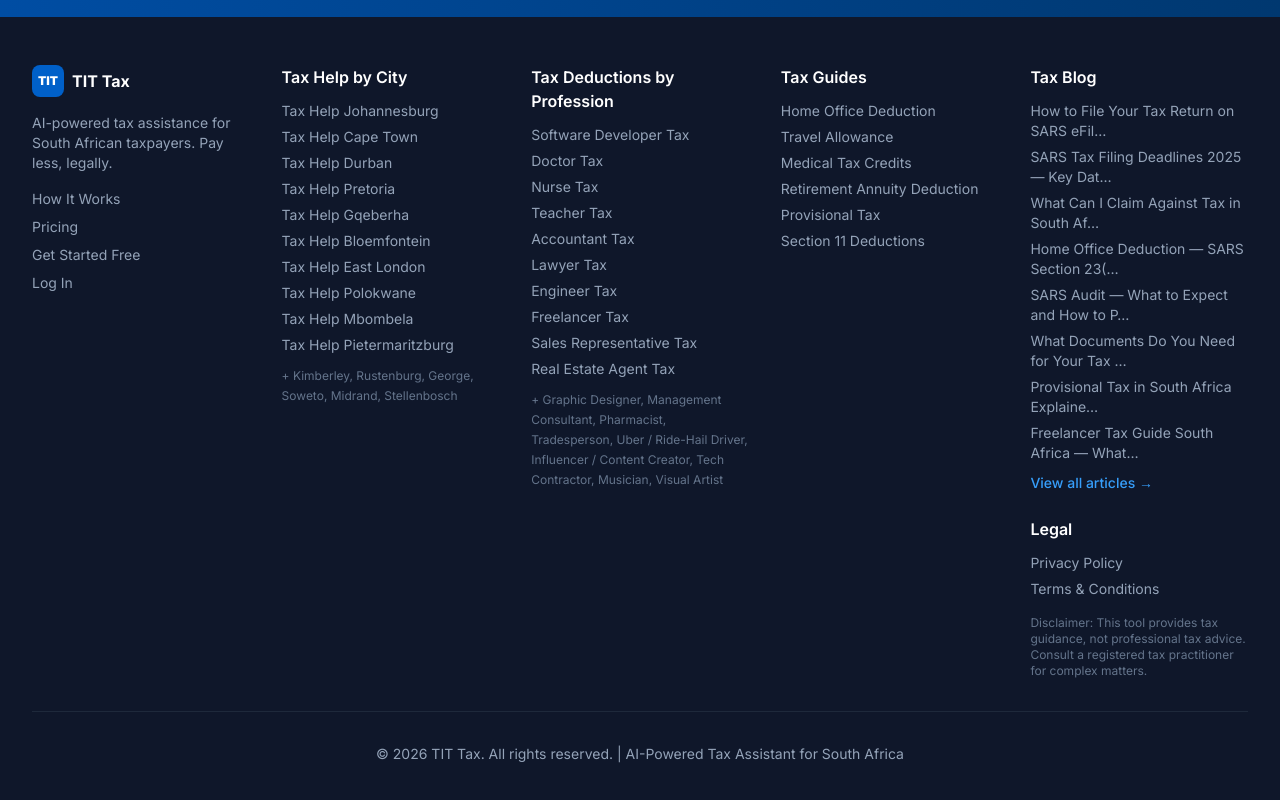
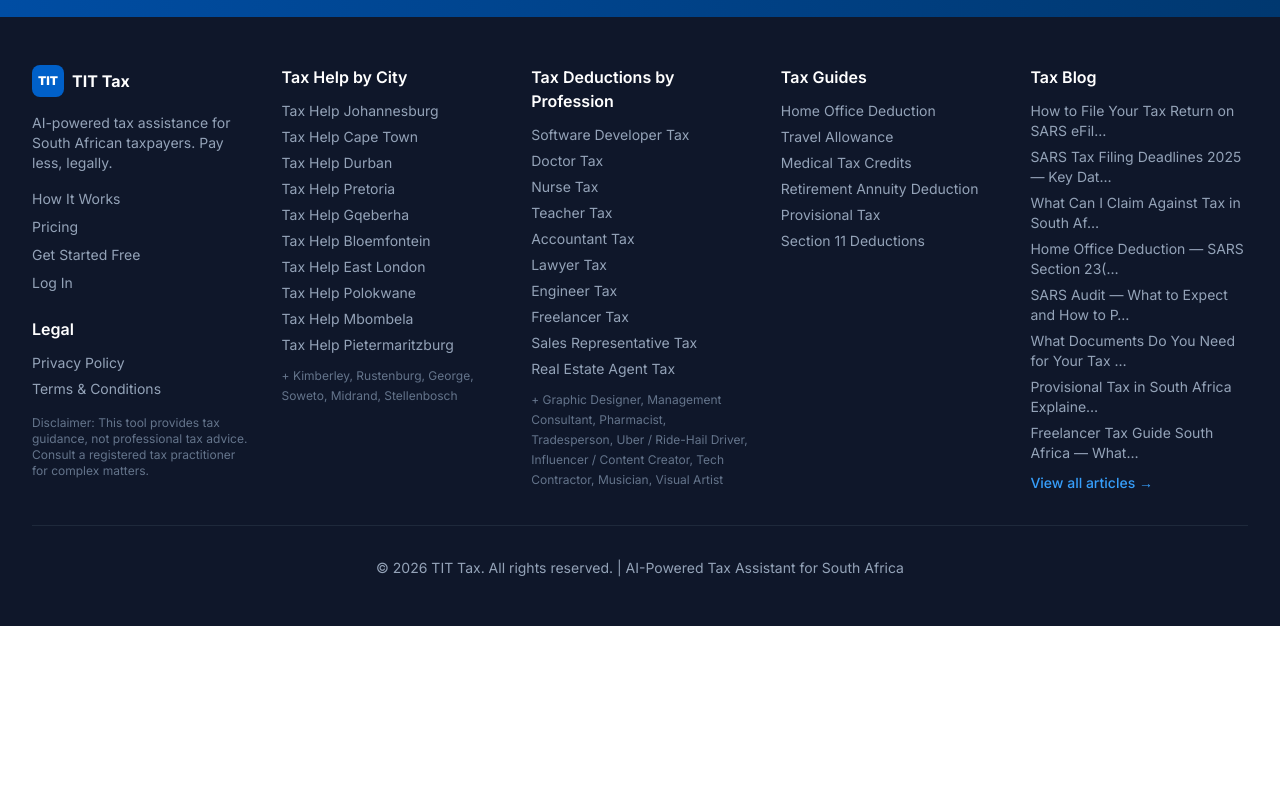
Before and after one commit to dsampson94/taxation-is-theft, a Next.js app: page / in a window 1280 px wide. Shown: the part 2459-3259 px from the top of the page. After the commit the page ends 3085 px from the top, so only its background shows below. Built offline with nearby package versions, Linux system fonts and the light colour scheme; no server answers.

Commit message:
Move legal links under TIT Tax brand in footer

```diff
--- a/app/components/SeoFooter.tsx
+++ b/app/components/SeoFooter.tsx
@@ -27,6 +27,16 @@ export default function SeoFooter() {
               <Link href="/register" className="block hover:text-white transition-colors">Get Started Free</Link>
               <Link href="/login" className="block hover:text-white transition-colors">Log In</Link>
             </div>
+
+            <h4 className="text-white font-semibold mb-3 mt-6">Legal</h4>
+            <ul className="space-y-1.5 text-sm">
+              <li><Link href="/privacy" className="hover:text-white transition-colors">Privacy Policy</Link></li>
+              <li><Link href="/terms" className="hover:text-white transition-colors">Terms &amp; Conditions</Link></li>
+            </ul>
+            <p className="mt-4 text-xs text-slate-500">
+              Disclaimer: This tool provides tax guidance, not professional tax advice.
+              Consult a registered tax practitioner for complex matters.
+            </p>
           </div>
 
           <div>
@@ -96,16 +106,6 @@ export default function SeoFooter() {
                 </li>
               )}
             </ul>
-
-            <h4 className="text-white font-semibold mb-3 mt-6">Legal</h4>
-            <ul className="space-y-1.5 text-sm">
-              <li><Link href="/privacy" className="hover:text-white transition-colors">Privacy Policy</Link></li>
-              <li><Link href="/terms" className="hover:text-white transition-colors">Terms &amp; Conditions</Link></li>
-            </ul>
-            <p className="mt-4 text-xs text-slate-500">
-              Disclaimer: This tool provides tax guidance, not professional tax advice.
-              Consult a registered tax practitioner for complex matters.
-            </p>
           </div>
         </div>
 
```
